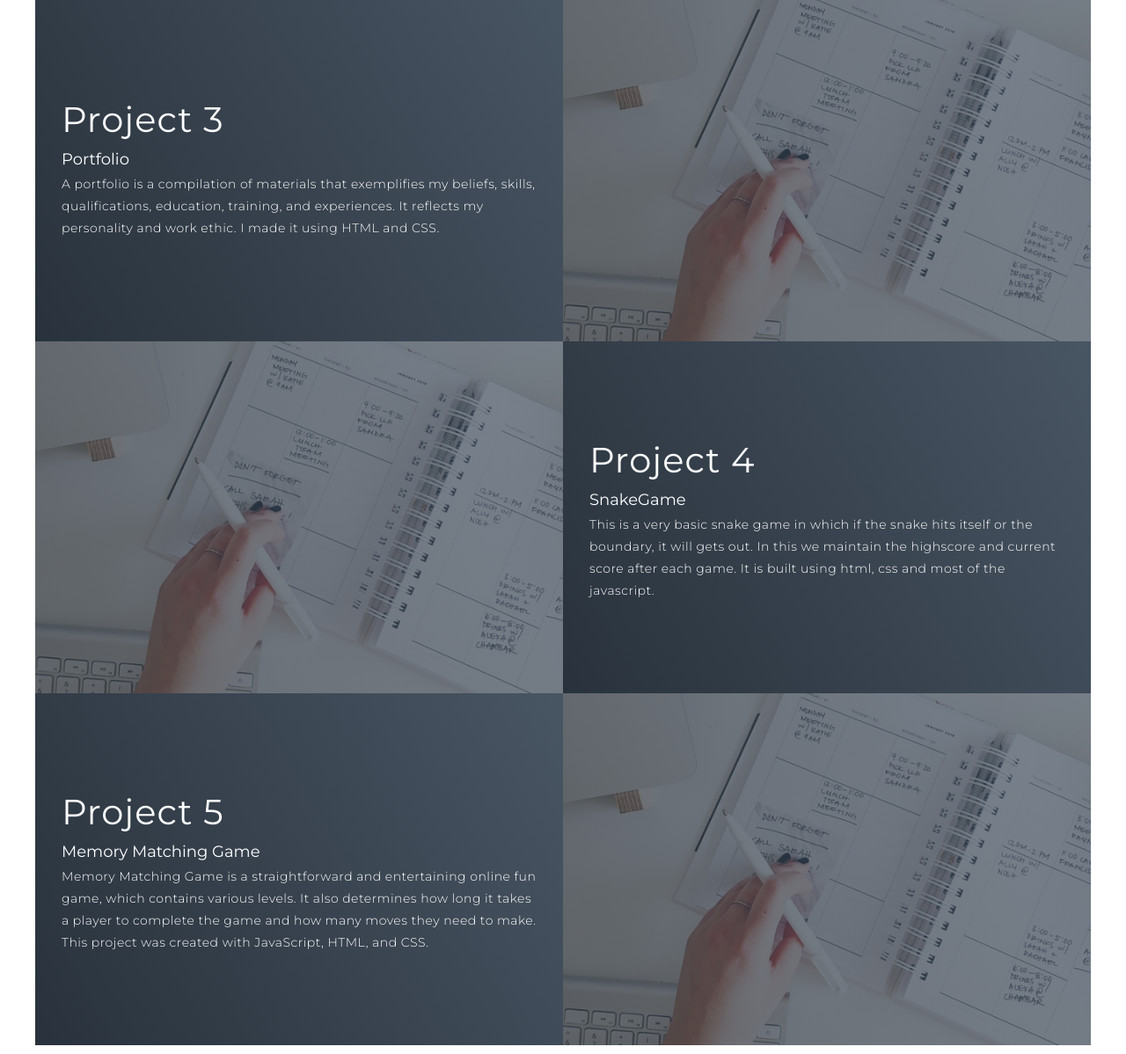
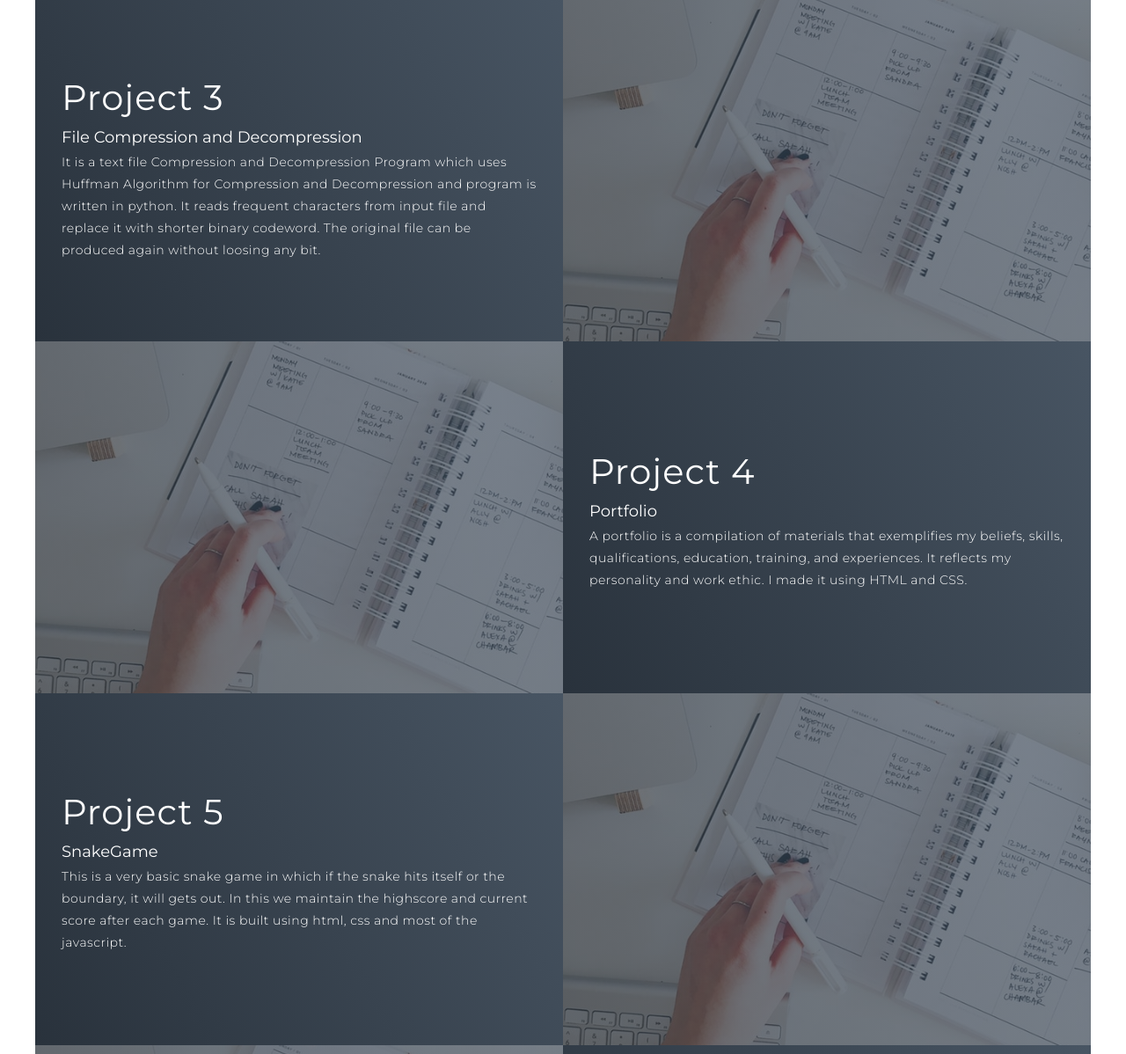
Before and after one commit to sumi77799/Portfolio, a plain HTML site: page index.html in a window 1280 px wide. Shown: the part 2635-3833 px from the top of the page at 88% size. Drawn offline with Linux system fonts and the light colour scheme.

Commit message:
Update index.html

```diff
--- a/index.html
+++ b/index.html
@@ -112,7 +112,18 @@
                 </div>
                 <div class="project-item">
                     <div class="project-info">
-                        <a href="https://github.com/sumi77799/Portfolio" class="happy">Project 3</a>
+                        <a href="https://github.com/sumi77799/File_Compression_Decompression" class="happy">Project 3</a>
+                        <h2>File Compression and Decompression</h2>
+                        <p> It is a text file Compression and Decompression Program which uses Huffman Algorithm for Compression and Decompression and program is written in python. It reads frequent characters from input file and replace it with shorter binary
+                            codeword. The original file can be produced again without loosing any bit.</p>
+                    </div>
+                    <div class="project-img">
+                        <img src="./img/img-1.png" alt="img">
+                    </div>
+                </div>
+                <div class="project-item">
+                    <div class="project-info">
+                        <a href="https://github.com/sumi77799/Portfolio" class="happy">Project 4</a>
                         <h2>Portfolio</h2>
                         <p>A portfolio is a compilation of materials that exemplifies my beliefs, skills, qualifications, education, training, and experiences. It reflects my personality and work ethic. I made it using HTML and CSS.</p>
                     </div>
@@ -122,7 +133,7 @@
                 </div>
                 <div class="project-item">
                     <div class="project-info">
-                        <a href="https://snake-game-mocha.vercel.app/" class="happy">Project 4</a>
+                        <a href="https://snake-game-mocha.vercel.app/" class="happy">Project 5</a>
                         <h2>SnakeGame</h2>
                         <p>This is a very basic snake game in which if the snake hits itself or the boundary, it will gets out. In this we maintain the highscore and current score after each game. It is built using html, css and most of the javascript. </p>
                     </div>
@@ -132,7 +143,7 @@
                 </div>
                 <div class="project-item">
                     <div class="project-info">
-                        <a href="https://memory-matching-game-one.vercel.app/" class="happy">Project 5</a>
+                        <a href="https://memory-matching-game-one.vercel.app/" class="happy">Project 6</a>
                         <h2>Memory Matching Game</h2>
                         <p>Memory Matching Game is a straightforward and entertaining online fun game, which contains various levels. It also determines how long it takes a player to complete the game and how many moves they need to make. This project was
                             created with JavaScript, HTML, and CSS.
```
